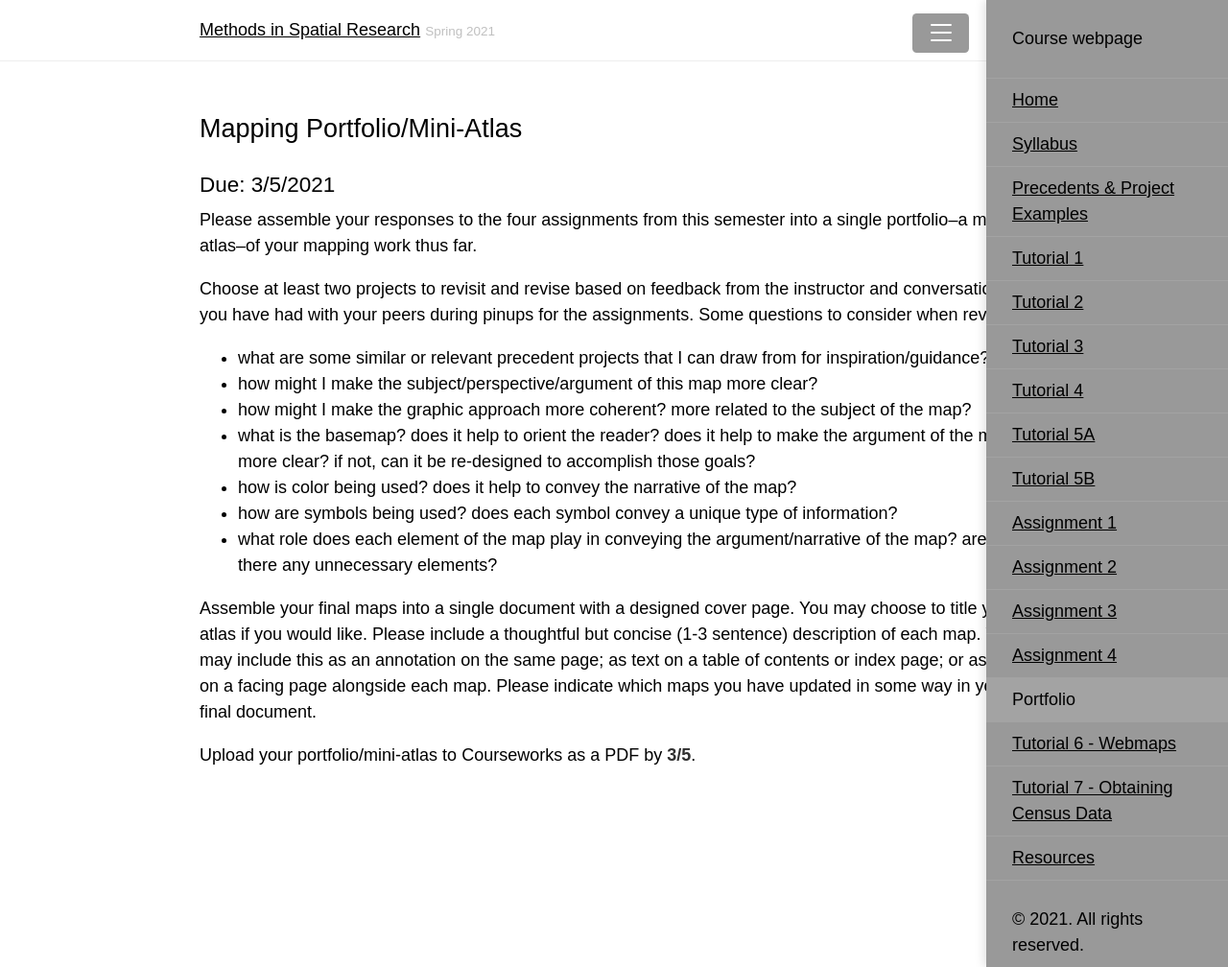
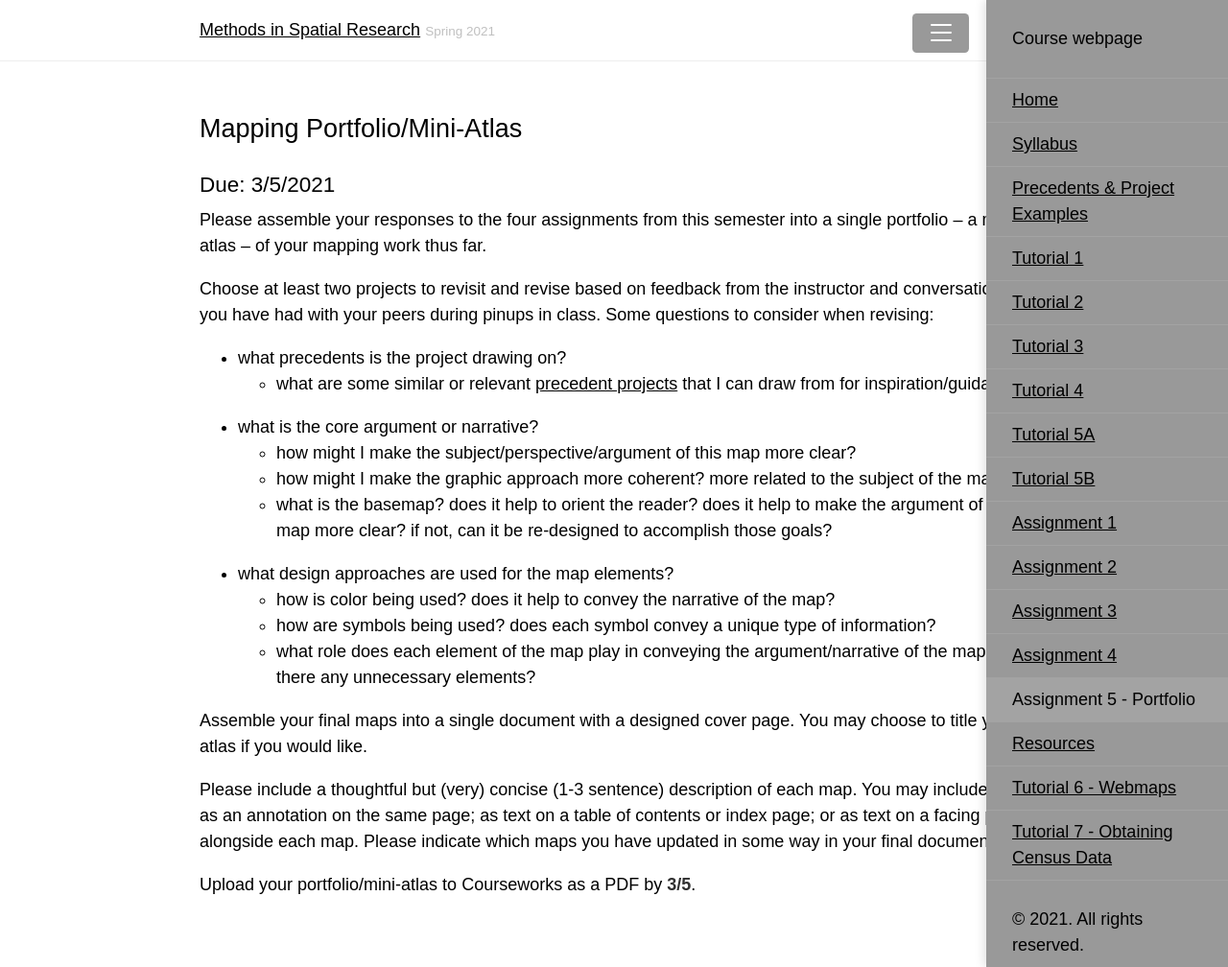
Before and after one commit to CenterForSpatialResearch/methods-in-spatial-research-sp2021, a Jekyll site: the page built from assignments/portfolio.md, in a window 1280 px wide and 1008 px high. Shown: the whole window at 96% size. Built offline with Jekyll 4.4.1, drawn with Linux system fonts in a browser that asks for light colours.

Commit message:
update formatting

```diff
--- a/assignments/portfolio.md
+++ b/assignments/portfolio.md
@@ -1,26 +1,32 @@
 ---
 layout: page
-title: Portfolio
-order: 10
+title: Assignment 5 -  Portfolio
+order: 13
 ---
 
 ## Mapping Portfolio/Mini-Atlas
 
 ### Due: 3/5/2021
 
-Please assemble your responses to the four assignments from this semester into a single portfolio--a mini-atlas--of your mapping work thus far.
 
-Choose at least two projects to revisit and revise based on feedback from the instructor and conversations you have had with your peers during pinups for the assignments. Some questions to consider when revising:
+Please assemble your responses to the four assignments from this semester into a single portfolio -- a mini-atlas -- of your mapping work thus far.
 
-- what are some similar or relevant precedent projects that I can draw from for inspiration/guidance?
-- how might I make the subject/perspective/argument of this map more clear?
-- how might I make the graphic approach more coherent? more related to the subject of the map?
-- what is the basemap? does it help to orient the reader? does it help to make the argument of the map more clear? if not, can it be re-designed to accomplish those goals?
-- how is color being used? does it help to convey the narrative of the map?
-- how are symbols being used? does each symbol convey a unique type of information?
-- what role does each element of the map play in conveying the argument/narrative of the map? are there any unnecessary elements?
+Choose at least two projects to revisit and revise based on feedback from the instructor and conversations you have had with your peers during pinups in class. Some questions to consider when revising:
+
+- what precedents is the project drawing on?
+    - what are some similar or relevant [precedent projects](/methods-in-spatial-research-sp2021/precedents/) that I can draw from for inspiration/guidance?
+- what is the core argument or narrative?
+    - how might I make the subject/perspective/argument of this map more clear?
+    - how might I make the graphic approach more coherent? more related to the subject of the map?
+    - what is the basemap? does it help to orient the reader? does it help to make the argument of the map more clear? if not, can it be re-designed to accomplish those goals?
+- what design approaches are used for the map elements?
+    - how is color being used? does it help to convey the narrative of the map?
+    - how are symbols being used? does each symbol convey a unique type of information?
+    - what role does each element of the map play in conveying the argument/narrative of the map? are there any unnecessary elements?
 
 
-Assemble your final maps into a single document with a designed cover page. You may choose to title your atlas if you would like. Please include a thoughtful but concise (1-3 sentence) description of each map. You may include this as an annotation on the same page; as text on a table of contents or index page; or as text on a facing page alongside each map. Please indicate which maps you have updated in some way in your final document.
+Assemble your final maps into a single document with a designed cover page. You may choose to title your atlas if you would like.
+
+Please include a thoughtful but (very) concise (1-3 sentence) description of each map. You may include this as an annotation on the same page; as text on a table of contents or index page; or as text on a facing page alongside each map. Please indicate which maps you have updated in some way in your final document.
 
 Upload your portfolio/mini-atlas to Courseworks as a PDF by **3/5**.
```
Also changed, not shown: assignments/assignment02.md (+1 -1 lines), assignments/assignment03.md (+1 -1 lines), assignments/assignment04.md (+1 -1 lines), tutorials/tutorial06.md (+1 -1 lines), tutorials/tutorial07.md (+1 -1 lines).
